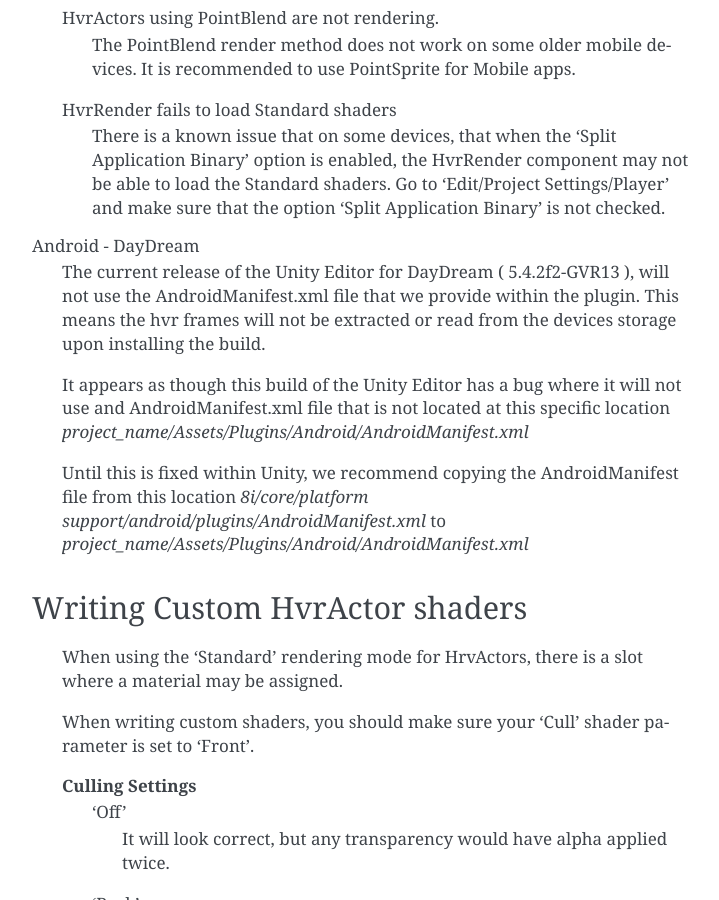
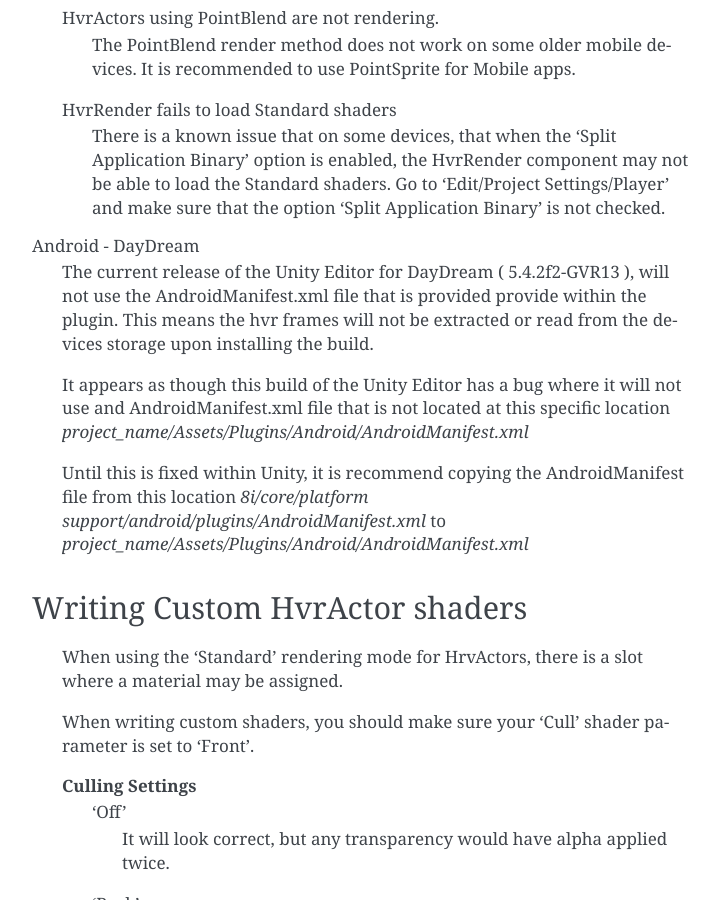
Before and after one commit to 8i/UnityPlugin_Documentation, a Sphinx documentation site: the page built from docs/source/Troubleshooting.rst, in a window 1280 px wide and 900 px high, scrolled down 1343 px. Shown: the whole window, without its empty margins (388-1107 px from the left). Built offline with Sphinx 7.4.7, drawn with Linux system fonts in a browser that asks for light colours; some of the changed text lies outside the part shown.

Commit message:
Remove personal pronouns

```diff
--- a/docs/source/Platform Support/iOS.rst
+++ b/docs/source/Platform Support/iOS.rst
@@ -7,7 +7,7 @@
 
 * Use a Mac to generate the iOS build
 * Switch the build target to iOS in 'Build Settings' dialogue
-* In 'Player Settings' dialogue, uncheck 'Auto Graphics API', move and make sure 'OpenGL ES3' is on the top of Graphics API list. We don't support Metal at the moment specifically.
+* In 'Player Settings' dialogue, uncheck 'Auto Graphics API', move and make sure 'OpenGL ES3' is on the top of Graphics API list. Metal is not currently supported.
 
 Performance
 -----------
--- a/docs/source/Quick Start.rst
+++ b/docs/source/Quick Start.rst
@@ -17,7 +17,7 @@
     8. At the bottom of the inspector click 'Add Component' and search for "HvrRender". Click it to add it to the `Main Camera`.
     9. Position the `Main Camera` in front of the HvrActor.
 
-    The HvrActor should now be visible in the Unity Editor Game View. However it might be be darker than the surrounding enviornment because the traditional light doesn't light the actors we just made. In order to light it properly:
+    The HvrActor should now be visible in the Unity Editor Game View. However it might be be darker than the surrounding enviornment as the scene does not contain a HvrLight component to light the actor. Tn order to light it:
 
     10. Select the 'Directional Light' object or create it if you don't have one already.
     11. At the bottom of the inspector click 'Add Component' and search for 'HvrLight'. Click it to add it to the 'Directional Light'.
--- a/docs/source/Troubleshooting.rst
+++ b/docs/source/Troubleshooting.rst
@@ -5,7 +5,7 @@
 ---------------------
 
 Use lower resolution data
-	We recommend using this table when choosing which resolution to use for your application.
+	It is recommended using this table when choosing which resolution to use for your application.
 
 	==================   ==   ==========================
 	Resolution           PC   Mobile
@@ -58,11 +58,11 @@
 		There is a known issue that on some devices, that when the 'Split Application Binary' option is enabled, the HvrRender component may not be able to load the Standard shaders. Go to 'Edit/Project Settings/Player' and make sure that the option 'Split Application Binary' is not checked.
 
 Android - DayDream
-	The current release of the Unity Editor for DayDream ( 5.4.2f2-GVR13 ), will not use the AndroidManifest.xml file that we provide within the plugin. This means the hvr frames will not be extracted or read from the devices storage upon installing the build.
+	The current release of the Unity Editor for DayDream ( 5.4.2f2-GVR13 ), will not use the AndroidManifest.xml file that is provided provide within the plugin. This means the hvr frames will not be extracted or read from the devices storage upon installing the build.
 
 	It appears as though this build of the Unity Editor has a bug where it will not use and AndroidManifest.xml file that is not located at this specific location `project_name/Assets/Plugins/Android/AndroidManifest.xml`
 
-	Until this is fixed within Unity, we recommend copying the AndroidManifest file from this location `8i/core/platform support/android/plugins/AndroidManifest.xml` to `project_name/Assets/Plugins/Android/AndroidManifest.xml`
+	Until this is fixed within Unity, it is recommend copying the AndroidManifest file from this location `8i/core/platform support/android/plugins/AndroidManifest.xml` to `project_name/Assets/Plugins/Android/AndroidManifest.xml`
 
 Writing Custom HvrActor shaders
 ----------------------------
```
